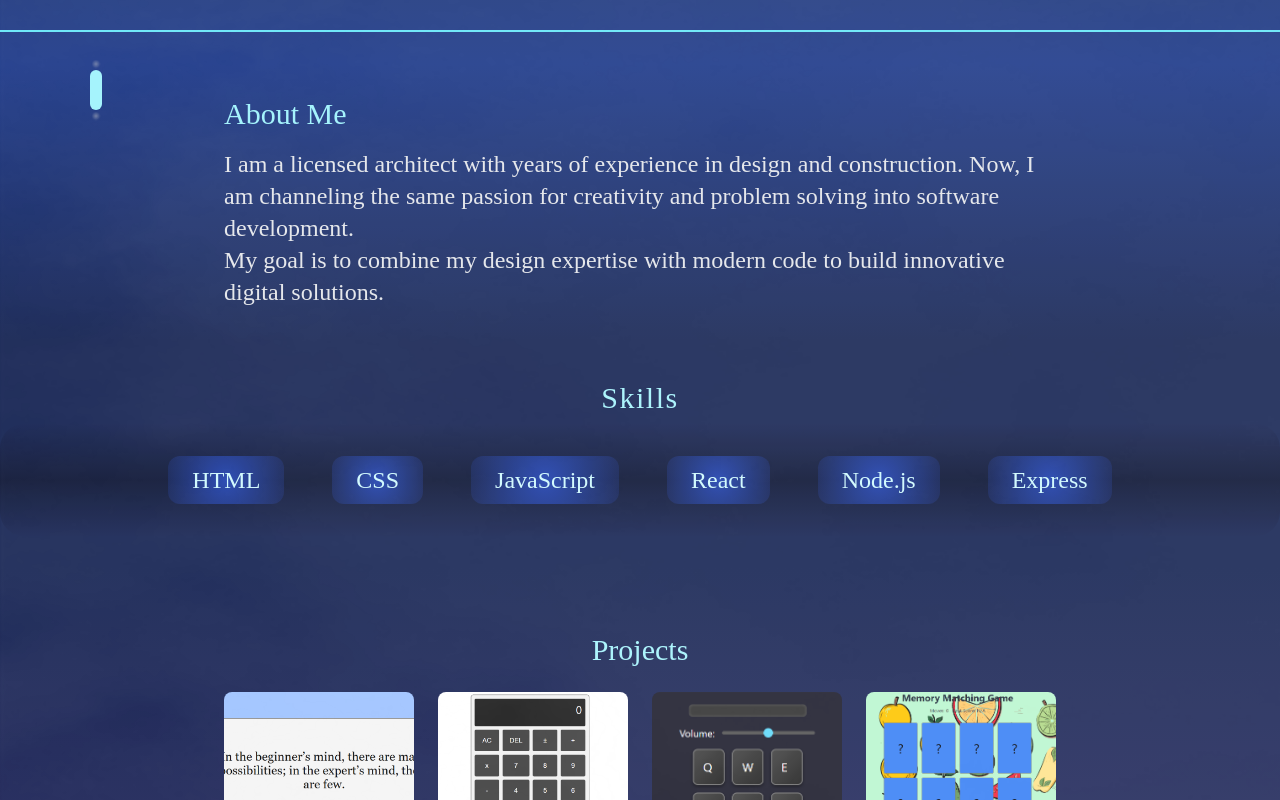
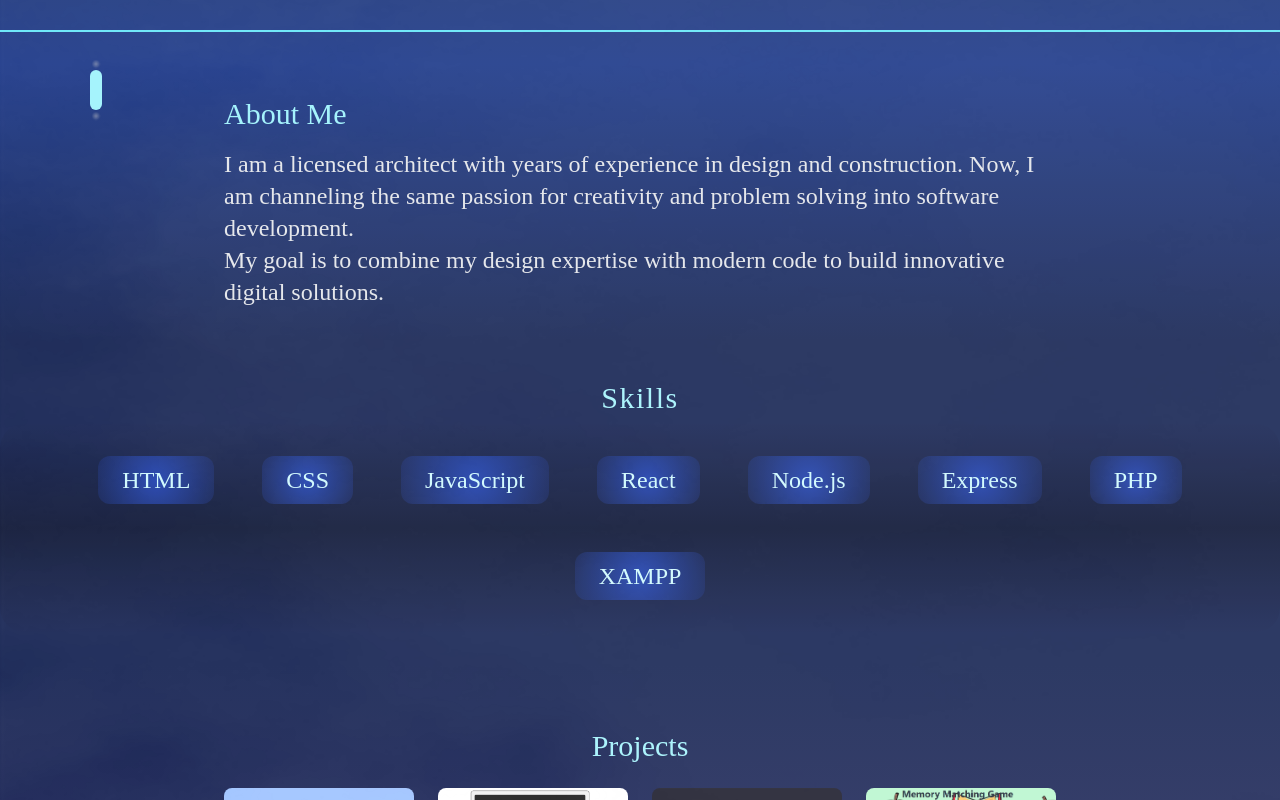
Before and after one commit to madcyans/portfolio, a React (Create React App) app: page / in a window 1280 px wide. Shown: the part 378-1178 px from the top of the page. Built offline with nearby package versions, Linux system fonts and the light colour scheme; no server answers.

Commit message:
added php skill

```diff
--- a/src/components/Skills.js
+++ b/src/components/Skills.js
@@ -6,7 +6,9 @@ const skills = [
   "JavaScript",
   "React",
   "Node.js",
-  "Express"
+  "Express",
+  "PHP",
+  "XAMPP",
 ];
 
 const Skills = () => (
```
